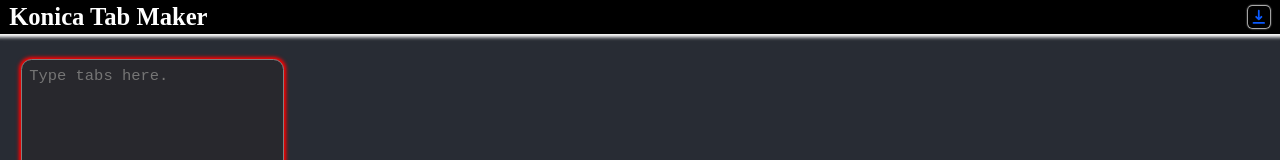
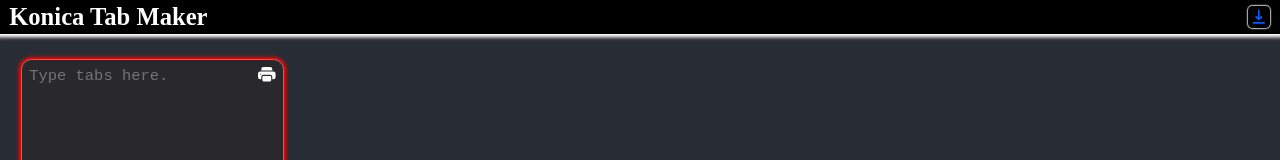
Before and after one commit to peoplestealusernames/konica-minolta-tab-website, a React (Create React App) app: page / in a window 1280 px wide. Shown: the top 160 px of the page. Built offline with nearby package versions, Linux system fonts and the light colour scheme; the HTML template or start-up script is replaced by a standard one.

Commit message:
Added Print button to editor

```diff
--- a/src/App.tsx
+++ b/src/App.tsx
@@ -11,6 +11,7 @@ import { TopBar } from './components/TopBar';
 import { ContextButton } from './components/ContextButton';
 import { MiddleTab } from './components/MiddleTab';
 import { FilterTab } from './components/FilterTab';
+import { PrintButton } from './printing/PrintButton';
 
 function App() {
   const [tabs, settabs] = useState<string[][]>([])
@@ -60,7 +61,8 @@ function App() {
         overflow: "auto",
       }}>
         <Editor style={{
-          maxWidth: "35rem",
+          width: "35rem",
+          flexGrow: 0,
           margin: "3rem",
           border: "0.2rem solid grey",
           borderRadius: "1.5rem",
@@ -79,6 +81,15 @@ function App() {
           onChange={EditorChange}
           placeholder={"Type tabs here."}
         />
+        <PrintButton
+          text={input}
+          style={{
+            left: "36rem",
+            top: "3.3rem",
+            width: "2.5rem",
+            height: "2.5rem",
+            color: "white"
+          }} />
         <div style={{
           display: "flex",
           flexDirection: "column",
```
